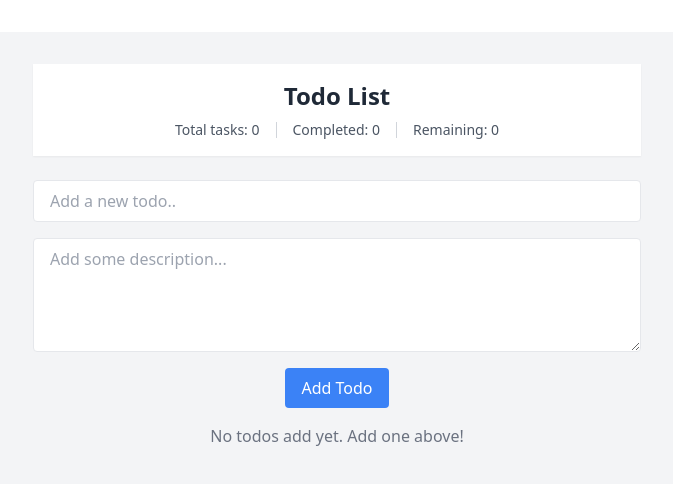
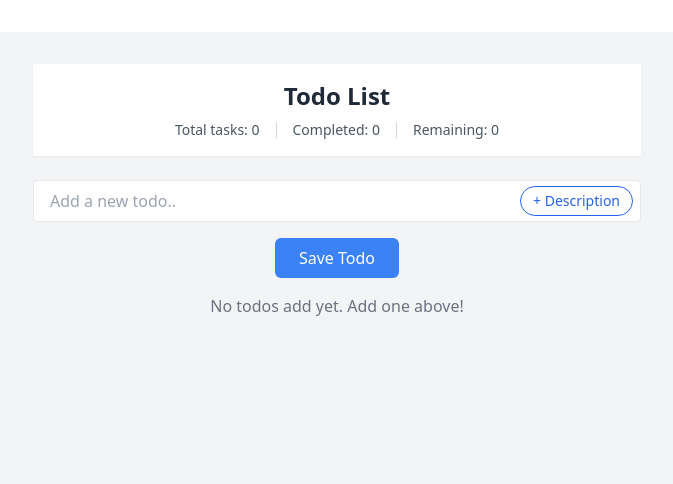
Before and after one commit to Khairul-Imran/react-practice, a React (Vite) app in the folder todolist-app/: page / in a window 1280 px wide. Shown: the top 484 px of the page, without its empty margins (303-976 px from the left). Built offline with nearby package versions, Linux system fonts and the light colour scheme.

Commit message:
Updated the todoform, and made some UI changes.

```diff
--- a/todolist-app/src/components/TodoForm.tsx
+++ b/todolist-app/src/components/TodoForm.tsx
@@ -4,11 +4,11 @@ interface TodoFormProps {
     onAddTodo: (text: string, description: string) => void;
 }
 
-// What does this method signature mean ah?
 function TodoForm({ onAddTodo }: TodoFormProps) {
     // State management
     const [text, setText] = useState("");
     const [description, setDescription] = useState("");
+    const [isAddingDescription, setIsAddingDescription] = useState(false);
 
     // Form handling
     function handleSubmit(e: FormEvent<HTMLFormElement>) {
@@ -19,25 +19,38 @@ function TodoForm({ onAddTodo }: TodoFormProps) {
             onAddTodo(text.trim(), description.trim());
             setText(""); // Clears the input after adding todo
             setDescription("");
+            setIsAddingDescription(false); // Set it back to false
         }
-
-        // if (description.trim()) {
-        //     onAddTodo(description.trim());
-        //     setDescription("");
-        // }
-
     }
 
     return (
-        <form onSubmit={handleSubmit} className="flex flex-col items-center gap-4">
+        <form
+            onSubmit={handleSubmit}
+            className="flex flex-col items-center gap-4"
+        >
+            <div className="w-1/2 relative"> {/* Container for input and add description button */}
                 <input
                     type="text"
                     value={text}
                     onChange={(e) => setText(e.target.value)}
                     placeholder="Add a new todo.."
-                className="w-1/2 px-4 py-2 border rounded focus:outline-none focus:ring-2 focus:ring-blue-500"
+                    className="w-full px-4 py-2 border rounded focus:outline-none focus:ring-2 focus:ring-blue-500"
                 />
+                {!isAddingDescription && (
+                    <button
+                        type="button" // Important: Add this to prevent form submission
+                        onClick={() => setIsAddingDescription(true)}
+                        className="absolute right-2 top-1/2 -translate-y-1/2
+                                 px-3 py-1 text-sm text-blue-600 hover:text-blue-800
+                                 border border-blue-600 hover:bg-blue-50 rounded-full
+                                 focus:outline-none focus:ring-2 focus:ring-blue-500"
+                    >
+                        + Description
+                    </button>
+                )}
+            </div>
 
+            {isAddingDescription && (
                 <textarea
                     value={description}
                     onChange={(e) => setDescription(e.target.value)}
@@ -45,12 +58,15 @@ function TodoForm({ onAddTodo }: TodoFormProps) {
                     className="w-1/2 px-4 py-2 border rounded focus:outline-none focus:ring-2 focus:ring-blue-500"
                     rows={4}
                 />
+            )}
 
             <button
                 type="submit"
-                className="px-4 py-2 bg-blue-500 text-white rounded hover:bg-blue-600 focus:outline-none focus:ring-2 focus:ring-blue-500"
+                className="px-6 py-2 bg-blue-500 text-white rounded-md
+                         hover:bg-blue-600 focus:outline-none focus:ring-2
+                         focus:ring-blue-500 font-medium"
             >
-                Add Todo
+                Save Todo
             </button>
         </form>
     );
--- a/todolist-app/src/components/TodoItem.tsx
+++ b/todolist-app/src/components/TodoItem.tsx
@@ -23,8 +23,8 @@ function TodoItem({ todo, onToggle, onEdit, onDelete }: TodoItemProps) {
     };
 
     return (
-        <li className="flex flex-col p-3 border-b items-center">
-            <div className="w-1/2 flex items-center gap-2">
+        <li className="flex flex-col p-6">
+            <div className="flex items-center gap-4">
                 <input
                     type="checkbox"
                     checked={todo.completed}
@@ -106,7 +106,7 @@ function TodoItem({ todo, onToggle, onEdit, onDelete }: TodoItemProps) {
                     {!isEditing && (
                         <button
                             onClick={() => setIsEditing(true)}
-                            className="px-2 py-1 text-sm text-blue-600 hover:text-blue-800
+                            className="px-3 py-1.5 text-sm text-blue-600 hover:text-blue-800
                                     hover:bg-blue-100 rounded focus:outline-none focus:ring-2
                                     focus:ring-blue-500"
                         >
@@ -115,7 +115,7 @@ function TodoItem({ todo, onToggle, onEdit, onDelete }: TodoItemProps) {
                     )}
                     <button
                         onClick={() => onDelete(todo.id)}
-                        className="px-2 py-1 text-sm text-red-600 hover:text-red-800
+                        className="px-3 py-1.5 text-sm text-red-600 hover:text-red-800
                                 hover:bg-red-100 rounded focus:outline-none focus:ring-2
                                 focus:ring-red-500"
                     >
--- a/todolist-app/src/components/TodoList.tsx
+++ b/todolist-app/src/components/TodoList.tsx
@@ -9,12 +9,18 @@ interface TodoListProps {
     onDeleteTodo: (id: number) => void;
 }
 
-function TodoList({ todos, onToggleTodo, onEditTodo, onDeleteTodo }: TodoListProps) {
+function TodoList({
+    todos,
+    onToggleTodo,
+    onEditTodo,
+    onDeleteTodo,
+}: TodoListProps) {
     const [sortBy, setSortBy] = useState<"newest" | "oldest">("oldest");
 
     const sortedTodos = [...todos].sort((a, b) => {
         // First sorting by completion status
-        if (a.completed !== b.completed) { // If completion status is different
+        if (a.completed !== b.completed) {
+            // If completion status is different
             return a.completed ? 1 : -1; // Put completed items at the bottom
         }
 
@@ -31,19 +37,37 @@ function TodoList({ todos, onToggleTodo, onEditTodo, onDeleteTodo }: TodoListPro
     }
 
     return (
-        <div>
+        <div className="mt-8 w-full items-center flex flex-col">
+            {/* Added top margin for spacing from TodoForm */}
+            <div className="w-1/2 mb-4">
+                {/* Right-aligned container for sort options */}
+                <div className="relative inline-block">
                     <select
                         value={sortBy}
                         onChange={(e) =>
                             setSortBy(e.target.value as "newest" | "oldest")
                         }
-                className="mb-4 p-2 border rounded"
+                        className="appearance-none bg-white pl-3 pr-8 py-2 border border-gray-300
+                                 rounded-md text-sm text-gray-700 hover:border-gray-400
+                                 focus:outline-none focus:ring-2 focus:ring-blue-500
+                                 focus:border-blue-500 cursor-pointer"
                     >
-                <option value="oldest">Oldest First</option>
-                <option value="newest">Newest First</option>
+                        <option value="oldest">Sort: Oldest First</option>
+                        <option value="newest">Sort: Newest First</option>
                     </select>
-
-            <ul className="divide-y divide-gray-200">
+                    {/* Custom dropdown arrow */}
+                    <div className="pointer-events-none absolute inset-y-0 right-0 flex items-center px-2 text-gray-700">
+                        <svg
+                            className="fill-current h-4 w-4"
+                            xmlns="http://www.w3.org/2000/svg"
+                            viewBox="0 0 20 20"
+                        >
+                            <path d="M5.293 7.293a1 1 0 011.414 0L10 10.586l3.293-3.293a1 1 0 111.414 1.414l-4 4a1 1 0 01-1.414 0l-4-4a1 1 0 010-1.414z" />
+                        </svg>
+                    </div>
+                </div>
+            </div>
+            <ul className="w-1/2 divide-y divide-gray-200 bg-white rounded-lg shadow">
                 {sortedTodos.map((todo) => (
                     <TodoItem
                         key={todo.id}
```
Lines whose indentation alone changed are shown as unchanged.
